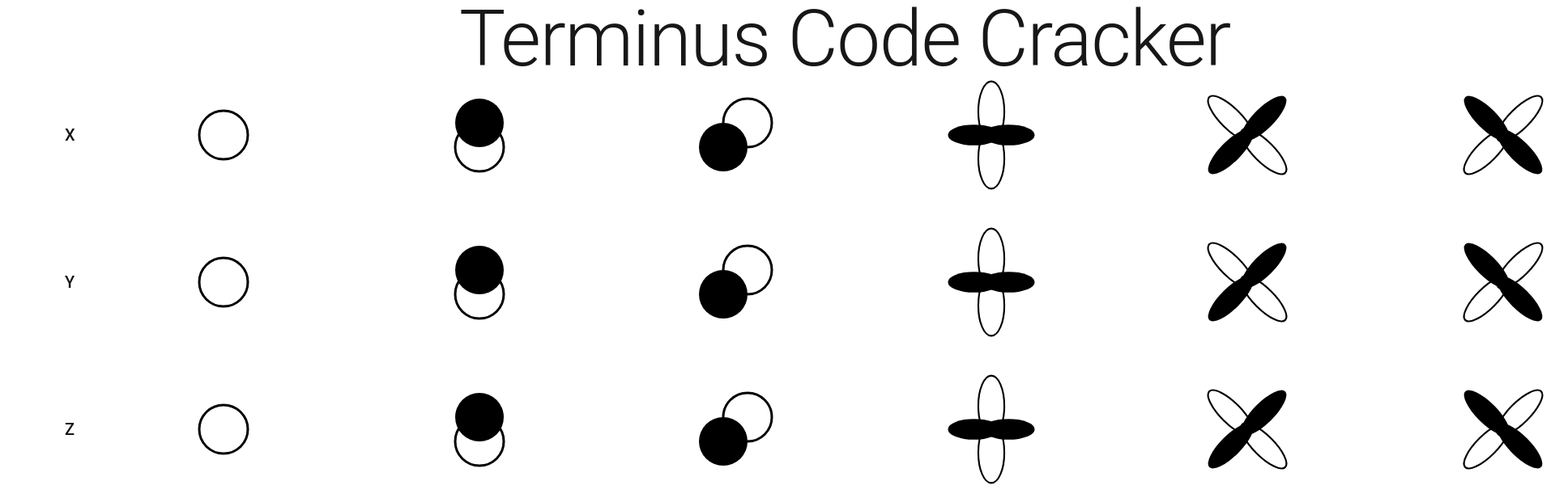
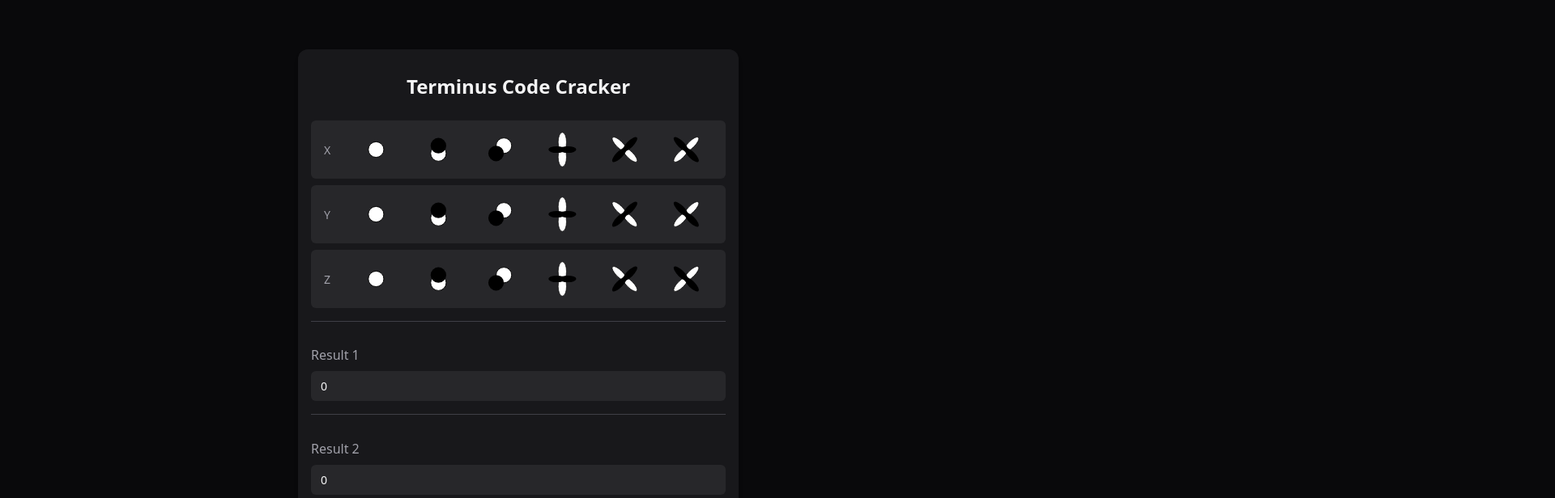
Before and after one commit to sebastianrich18/terminus-code-cracker, a Next.js app: page / in a window 1280 px wide. Shown: the top 616 px of the page at 81% size, 1920 px wide, since content can reach past the window. Built offline with nearby package versions, Linux system fonts and the light colour scheme.

Commit message:
update styles

```diff
--- a/src/components/IconGrid.tsx
+++ b/src/components/IconGrid.tsx
@@ -1,6 +1,5 @@
 import React, { useState, useEffect } from 'react';
 import Icon from './Icon';
-import { Box, Typography } from '@mui/material';
 
 interface IconGridProps {
   onResultsChange: (results: number[]) => void;
@@ -11,14 +10,6 @@ type IconType = 'icon1' | 'icon2' | 'icon3' | 'icon4' | 'icon5' | 'icon6';
 const IconGrid: React.FC<IconGridProps> = ({ onResultsChange }) => {
   const [selectedIcons, setSelectedIcons] = useState<{ [key: number]: IconType }>({});
 
-  const iconToNumber: { [key in IconType]: number } = {
-    icon1: 0,
-    icon2: 10,
-    icon3: 11,
-    icon4: 20,
-    icon5: 21,
-    icon6: 22,
-  };
 
   const handleIconClick = (row: number, type: IconType) => {
     setSelectedIcons((prev) => {
@@ -28,13 +19,21 @@ const IconGrid: React.FC<IconGridProps> = ({ onResultsChange }) => {
   };
 
   useEffect(() => {
+    const iconToNumber: { [key in IconType]: number } = {
+      icon1: 0,
+      icon2: 10,
+      icon3: 11,
+      icon4: 20,
+      icon5: 21,
+      icon6: 22,
+    };
     const rows: number[] = [1, 2, 3];
     if (rows.every((row) => selectedIcons[row])) {
       const numbers = rows.map((row) => iconToNumber[selectedIcons[row]]);
       const results = calculateResults(numbers);
       onResultsChange(results);
     }
-  }, [selectedIcons]);
+  }, [selectedIcons, onResultsChange]);
 
   const calculateResults = (numbers: number[]): number[] => {
     const [x, y, z] = numbers;
@@ -47,27 +46,11 @@ const IconGrid: React.FC<IconGridProps> = ({ onResultsChange }) => {
   const renderRow = (row: number, label: string) => {
     const icons: IconType[] = ['icon1', 'icon2', 'icon3', 'icon4', 'icon5', 'icon6'];
     return (
-      <Box
-        key={row}
-        sx={{
-          display: 'flex',
-          alignItems: 'center',
-          gap: 2,
-          marginBottom: 2,
-          flexWrap: 'nowrap', // Prevent wrapping
-        }}
-      >
-        <Typography variant="h6" component="div" sx={{ minWidth: '30px' }}>
+      <>
+        <div className="icon-row">
+          <h2 className='row-label'>
             {label}
-        </Typography>
-        <Box
-          sx={{
-            display: 'flex',
-            justifyContent: 'space-around',
-            flexWrap: 'nowrap', // Prevent wrapping
-            gap: 2,
-          }}
-        >
+          </h2>
             {icons.map((type) => (
               <Icon
                 key={type}
@@ -76,23 +59,17 @@ const IconGrid: React.FC<IconGridProps> = ({ onResultsChange }) => {
                 onClick={() => handleIconClick(row, type)}
               />
             ))}
-        </Box>
-      </Box>
+        </div>
+      </>
     );
   };
 
   return (
-    <Box
-      sx={{
-        display: 'flex',
-        flexDirection: 'column',
-        gap: 2,
-      }}
-    >
+    <>
       {renderRow(1, 'X')}
       {renderRow(2, 'Y')}
       {renderRow(3, 'Z')}
-    </Box>
+    </>
   );
 };
 
--- a/src/components/ResultBox.tsx
+++ b/src/components/ResultBox.tsx
@@ -1,5 +1,4 @@
 import React from 'react';
-import { Box, Typography } from '@mui/material';
 
 interface ResultBoxProps {
   header: string;
@@ -8,25 +7,14 @@ interface ResultBoxProps {
 
 const ResultBox: React.FC<ResultBoxProps> = ({ header, number }) => {
   return (
-    <Box
-      sx={{
-        border: '1px solid #ccc',
-        padding: 2,
-        margin: 1,
-        textAlign: 'center',
-        borderRadius: 2,
-        boxShadow: '0 0 10px rgba(0, 0, 0, 0.1)',
-        backgroundColor: '#fff',
-        width: '100px', // Adjust width as needed
-      }}
-    >
-      <Typography variant="h6" component="h2" color='black'>
+    <div className='result-box'>
+      <h2 className='result-box-header'>
         {header}
-      </Typography>
-      <Typography variant="h4" component="p" color='black'>
+      </h2>
+      <div className='result-box-number'>
         {number}
-      </Typography>
-    </Box>
+      </div>
+    </div>
   );
 };
 
--- a/src/components/ResultBoxRow.tsx
+++ b/src/components/ResultBoxRow.tsx
@@ -1,6 +1,5 @@
 import React from 'react';
 import ResultBox from './ResultBox';
-import { Box } from '@mui/material';
 
 interface ResultBoxContainerProps {
   results: number[];
@@ -8,18 +7,11 @@ interface ResultBoxContainerProps {
 
 const ResultBoxContainer: React.FC<ResultBoxContainerProps> = ({ results }) => {
   return (
-    <Box
-      sx={{
-        display: 'flex',
-        justifyContent: 'space-between',
-        flexWrap: 'wrap',
-        gap: 2,
-      }}
-    >
+    <>
       <ResultBox header="Result 1" number={results[0]} />
       <ResultBox header="Result 2" number={results[1]} />
       <ResultBox header="Result 3" number={results[2]} />
-    </Box>
+    </>
   );
 };
 
--- a/src/pages/index.tsx
+++ b/src/pages/index.tsx
@@ -1,58 +1,18 @@
+import ResultBoxContainer from '@/components/ResultBoxRow';
+import IconGrid from '@/components/IconGrid';
 import React, { useState } from 'react';
-import localFont from 'next/font/local';
-import IconGrid from '@/components/IconGrid';
-import ResultBoxContainer from '@/components/ResultBoxRow';
-import { Container, Typography, Box } from '@mui/material';
-
-const geistSans = localFont({
-  src: './fonts/GeistVF.woff',
-  variable: '--font-geist-sans',
-  weight: '100 900',
-});
-const geistMono = localFont({
-  src: './fonts/GeistMonoVF.woff',
-  variable: '--font-geist-mono',
-  weight: '100 900',
-});
 
 export default function Home() {
   const [results, setResults] = useState<number[]>([0, 0, 0]);
 
   return (
-    <Container
-      className={`${geistSans.variable} ${geistMono.variable}`}
-      sx={{
-        display: 'grid',
-        gridTemplateRows: '20px 1fr 20px',
-        alignItems: 'center',
-        justifyItems: 'center',
-        minHeight: '100vh',
-        padding: { xs: 2, sm: 5 },
-        gap: 4,
-        fontFamily: 'var(--font-geist-sans)',
-      }}
-    >
-      <Typography variant="h1" component="h1" align="center" style={{marginTop: '30px'}} gutterBottom>
+    <>
+      <h1 className='title'>
         Terminus Code Cracker
-      </Typography>
+      </h1>
 
       <IconGrid onResultsChange={setResults} />
-
       <ResultBoxContainer results={results} />
-
-      <Box
-        component="footer"
-        sx={{
-          gridRowStart: 3,
-          display: 'flex',
-          gap: 2,
-          flexWrap: 'wrap',
-          alignItems: 'center',
-          justifyContent: 'center',
-        }}
-      >
-        {/* Add footer content here */}
-      </Box>
-    </Container>
+    </>
   );
 }
--- a/src/styles/globals.css
+++ b/src/styles/globals.css
@@ -1,38 +1,168 @@
-@tailwind base;
-@tailwind components;
-@tailwind utilities;
+:root {
+  /* Core colors */
+  --background: rgb(9, 9, 11);
+  --surface-primary: rgb(24, 24, 27);
+  --surface-secondary: rgb(39, 39, 42);
+  --border: rgb(63, 63, 70);
 
-:root {
-  --background: #ffffff;
-  --foreground: #171717;
+  /* Text colors */
+  --text-primary: rgb(244, 244, 245);
+  --text-secondary: rgb(161, 161, 170);
+
+  /* Accent colors */
+  --accent: rgb(59, 130, 246);
+  --accent-hover: rgb(96, 165, 250);
+
+  /* Animation */
+  --transition-speed: 0.15s;
+
+  /* Spacing */
+  --container-width: 32rem;
+  --spacing-xs: 0.25rem;
+  --spacing-sm: 0.5rem;
+  --spacing-md: 0.75rem;
+  --spacing-lg: 1rem;
+  --spacing-xl: 1.5rem;
 }
 
-@media (prefers-color-scheme: dark) {
-  :root {
-    --background: #121212;
-    --foreground: #ededed;
+/* Base styles */
+body {
+  margin: 0;
+  color: var(--text-primary);
+  background: var(--background);
+  font-family: system-ui, -apple-system, sans-serif;
+  line-height: 1.5;
+  padding: var(--spacing-md);
+}
+
+/* Container for centering content */
+body > div:first-child {
+  width: 100%;
+  max-width: var(--container-width);
+  padding: var(--spacing-lg);
+  background: var(--background);
+  margin: 0 auto;
+}
+
+/* Title styling */
+.title {
+  text-align: center;
+  font-size: 1.25rem;
+  font-weight: 600;
+  margin: var(--spacing-md) 0 var(--spacing-xl);
+  color: var(--text-primary);
+}
+
+/* Icon row container */
+.icon-row {
+  display: flex;
+  align-items: center;
+  background: var(--surface-secondary);
+  border-radius: 0.375rem;
+  padding: var(--spacing-xs) var(--spacing-md);
+  margin-bottom: var(--spacing-sm);
+  gap: var(--spacing-md);
+}
+
+/* Row label styling */
+.row-label {
+  font-size: 0.875rem;
+  color: var(--text-secondary);
+  min-width: 1.25rem;
+  font-weight: 500;
+}
+
+/* Icon styling */
+.icon {
+  width: 2.5rem;
+  height: 2.5rem;
+  flex: 1;
+  display: flex;
+  justify-content: center;
+  align-items: center;
+  padding: var(--spacing-xs);
+  cursor: pointer;
+  transition: transform var(--transition-speed) ease;
+  border-radius: 0.25rem;
+}
+
+.icon svg {
+  width: 100%;
+  height: 100%;
+}
+
+.icon:hover {
+  transform: scale(1.05);
+  background: var(--surface-primary);
+}
+
+.icon.selected {
+  transform: scale(1.1);
+  outline: 2px solid var(--accent);
+  outline-offset: 2px;
+  background: var(--surface-primary);
+}
+
+/* Results section */
+.result-box {
+  margin-top: var(--spacing-lg);
+  padding-top: var(--spacing-lg);
+  border-top: 1px solid var(--border);
+}
+
+.result-box-header {
+  font-size: 1rem;
+  color: var(--text-secondary);
+  margin-bottom: var(--spacing-sm);
+  font-weight: 500;
+}
+
+/* Individual result styling */
+.result-box-number {
+  display: flex;
+  justify-content: space-between;
+  align-items: center;
+  padding: var(--spacing-sm) var(--spacing-md);
+  background: var(--surface-secondary);
+  border-radius: 0.375rem;
+  margin-bottom: var(--spacing-xs);
+  font-size: 0.875rem;
+  font-weight: 500;
+}
+
+/* Desktop styles */
+@media (min-width: 640px) {
+  body {
+    min-height: 100vh;
+    display: flex;
+    align-items: center;
+    justify-content: center;
+    padding: var(--spacing-lg);
+  }
+
+  body > div:first-child {
+    background: var(--surface-primary);
+    border-radius: 0.75rem;
+    box-shadow: 0 4px 6px -1px rgb(0 0 0 / 0.1);
+  }
+
+  .title {
+    font-size: 1.5rem;
+  }
+
+  .icon {
+    width: 3rem;
+    height: 3rem;
+  }
+
+  .icon-row {
+    padding: var(--spacing-sm) var(--spacing-lg);
   }
 }
 
-body {
-  color: var(--foreground);
-  background: var(--background);
-  font-family: Arial, Helvetica, sans-serif;
+/* Accessibility improvements */
+@media (prefers-reduced-motion: reduce) {
+  .icon {
+    transition: none;
+  }
 }
-
-.icon-row {
-  display: flex;
-  justify-content: space-around; /* Distribute space evenly between icons */
-  align-items: center; /* Center icons vertically */
-  margin-bottom: 20px; /* Space between rows */
-}
-
-.icon {
-  cursor: pointer; /* Change cursor to pointer on hover */
-  transition: transform 0.2s; /* Smooth transition for scaling */
-}
-
-.icon.selected {
-  transform: scale(1.2); /* Scale up the selected icon */
-  border: 2px solid blue; /* Optional: Add a border to the selected icon */
-}
```
Lines whose indentation alone changed are shown as unchanged.
